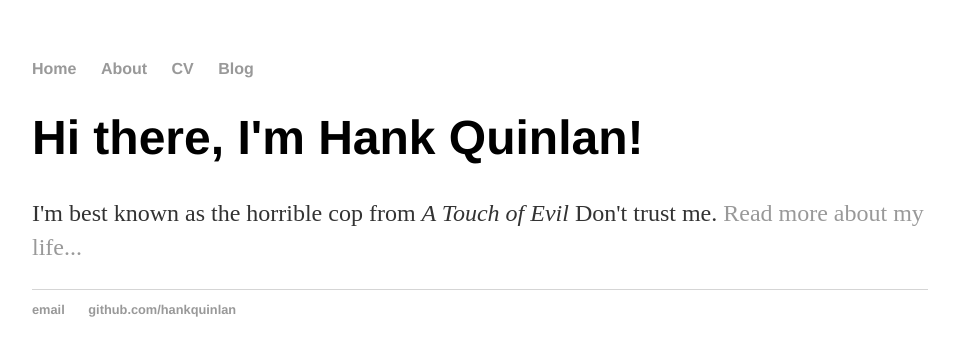
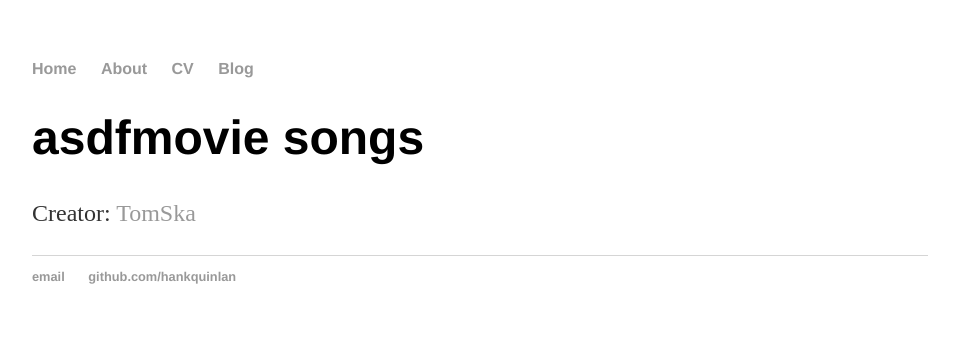
Before and after one commit to 86maylin/86maylin.github.io, a Jekyll site: the page built from index.html, in a window 1280 px wide. Shown: the top 356 px of the page, without its empty margins (160-1119 px from the left). Built offline with Jekyll 4.4.1, drawn with Linux system fonts in a browser that asks for light colours.

Commit message:
Update index.html

```diff
--- a/index.html
+++ b/index.html
@@ -1,30 +1,8 @@
-<!DOCTYPE html>
-<html>
-	<head>
-		<title>asdfmovie songs</title>
-		<!-- link to main stylesheet -->
-		<link rel="stylesheet" type="text/css" href="/css/main.css">
-	</head>
-	<body>
-		<nav>
-    		<ul>
-        		<li><a href="/">Home</a></li>
-	        	<li><a href="/about">About</a></li>
-        		<li><a href="/cv">CV</a></li>
-        		<li><a href="/blog">Blog</a></li>
-    		</ul>
-		</nav>
-		<div class="container">
-    		<div class="blurb">
-        		<h1>Hi there, I'm Hank Quinlan!</h1>
-				<p>I'm best known as the horrible cop from <em>A Touch of Evil</em> Don't trust me. <a href="/about">Read more about my life...</a></p>
-    		</div><!-- /.blurb -->
-		</div><!-- /.container -->
-		<footer>
-    		<ul>
-        		<li><a href="mailto:hankquinlanhub@gmail.com">email</a></li>
-        		<li><a href="https://github.com/hankquinlan">github.com/hankquinlan</a></li>
-			</ul>
-		</footer>
-	</body>
-</html>
+---
+layout: default
+title: asdfmovie
+---
+<div class="blurb">
+	<h1>asdfmovie songs</h1>
+	<p>Creator: <a href="https://www.youtube.com/user/TomSka">TomSka</a></p>
+</div><!-- /.blurb -->
```
